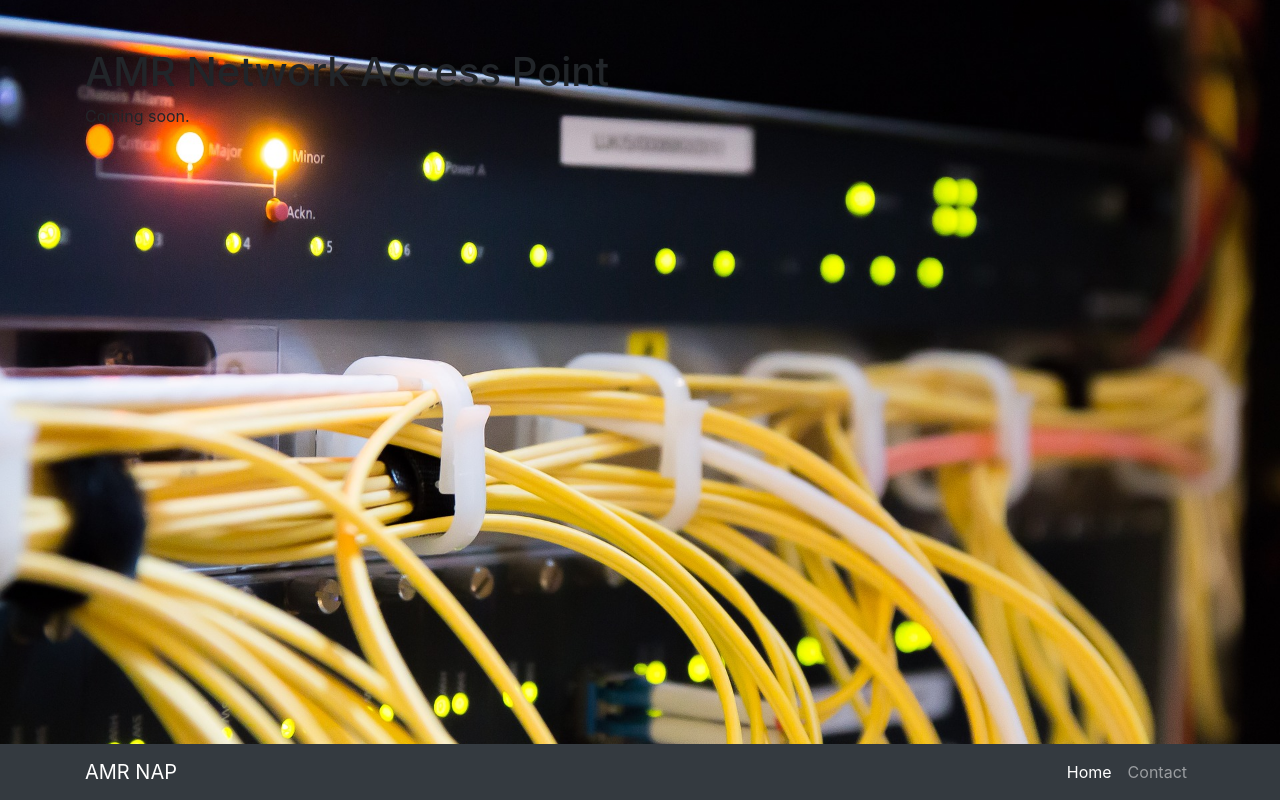
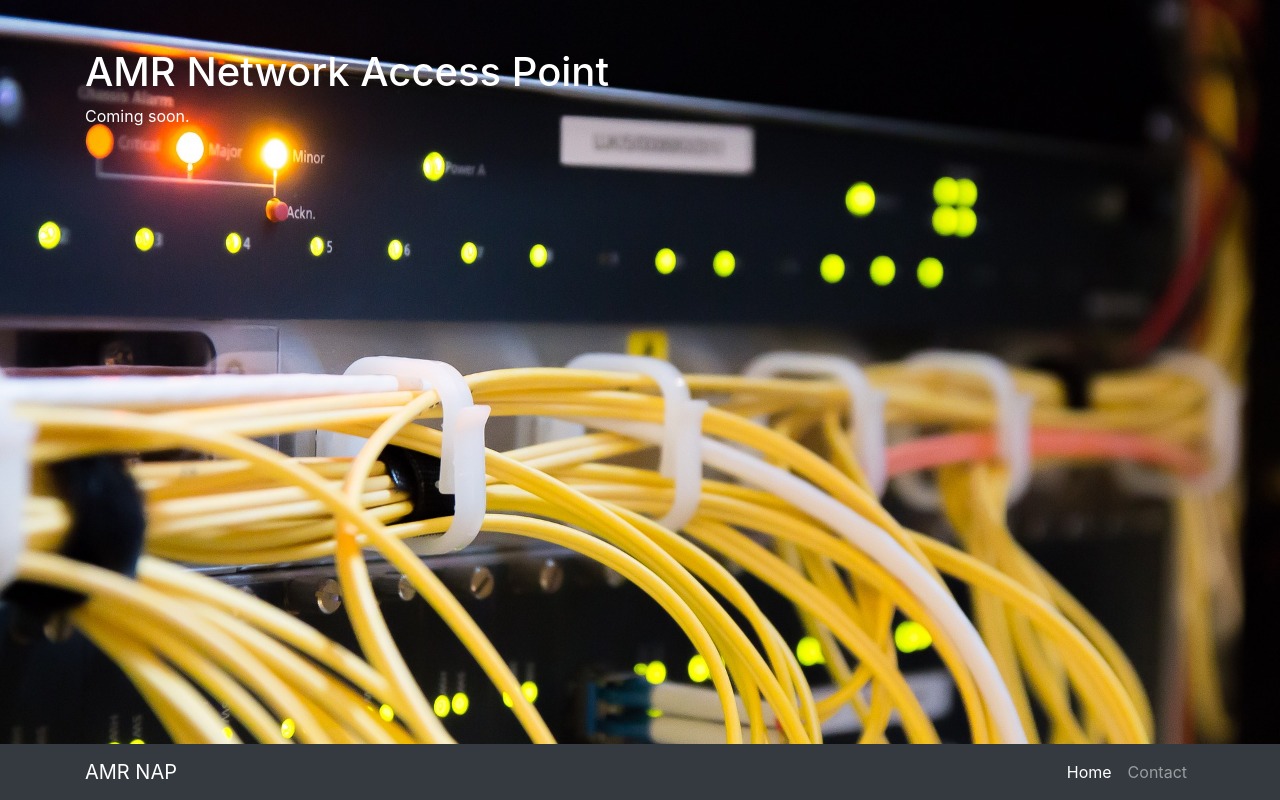
Before and after one commit to yugandhar91/amr-ix.net, a website: page index.html in a window 1280 px wide. Drawn offline with Linux system fonts and the light colour scheme.

Commit message:
Fixing the color of the heading and paragraph

```diff
--- a/index.html
+++ b/index.html
@@ -47,8 +47,8 @@
       <div class="container">
         <div class="row">
           <div class="col-lg-6">
-            <h1 class="mt-5">AMR Network Access Point</h1>
-            <p>Coming soon.</p>
+            <h1 class="mt-5" style="color: white;">AMR Network Access Point</h1>
+            <p style="color: white;">Coming soon.</p>
           </div>
         </div>
       </div>
```
